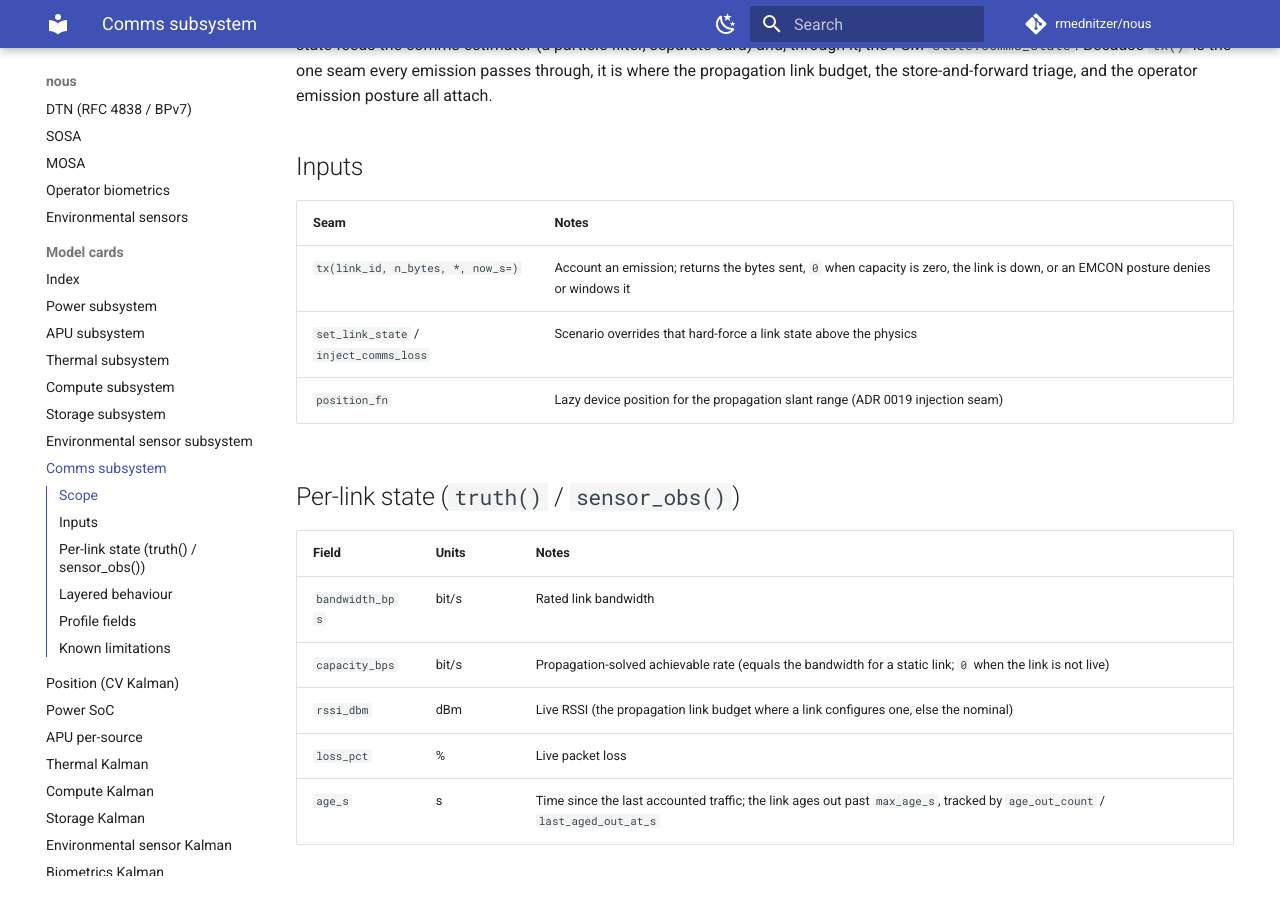
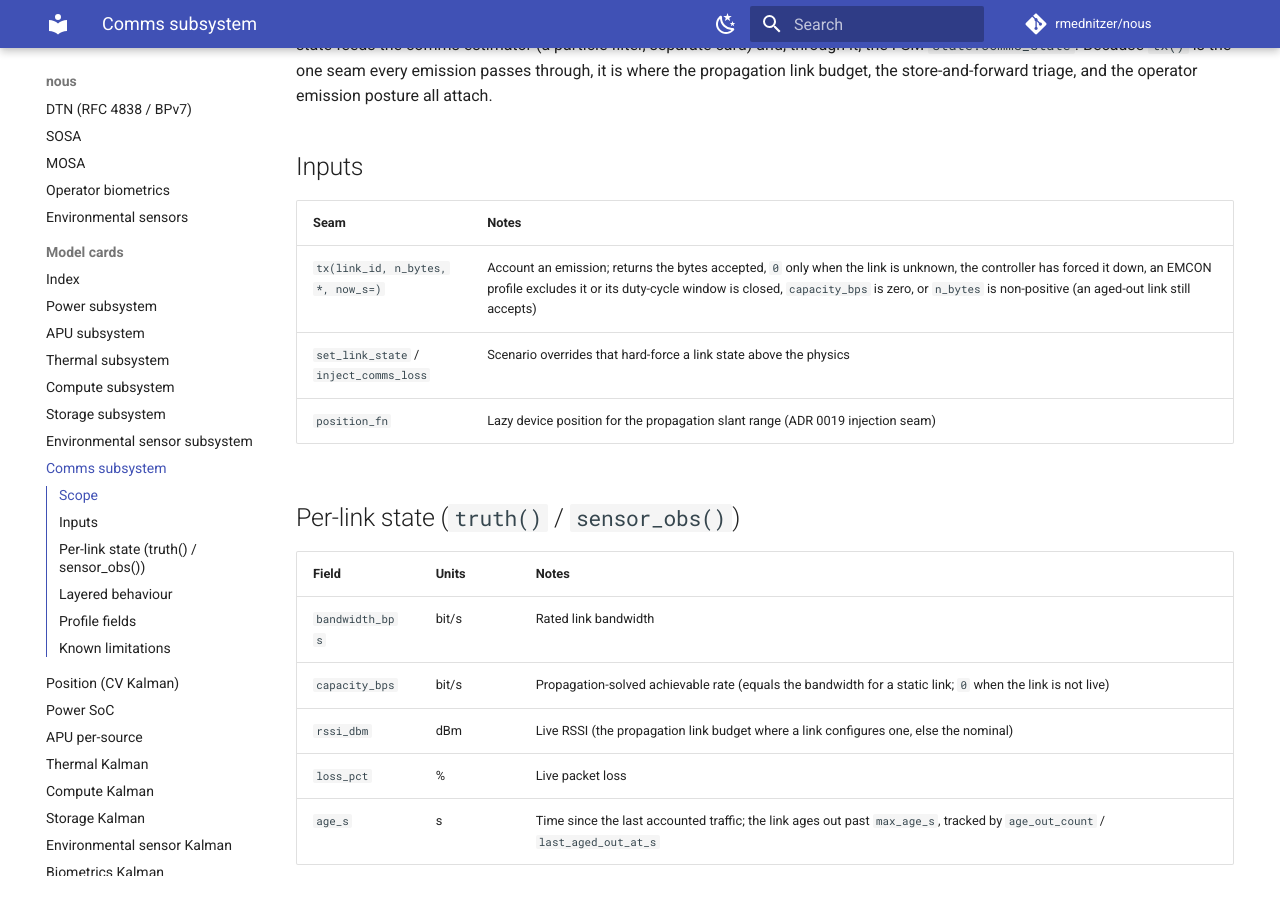
Before and after one commit to rmednitzer/nous, an MkDocs documentation site: the page built from docs/model-cards/subsystem-comms.md, in a window 1280 px wide and 900 px high, scrolled down 357 px. Built offline with MkDocs 1.6.1 and Material for MkDocs 9.7.7, drawn with Linux system fonts in a browser that asks for light colours; comment, search, counter and statistics services are not loaded.

Commit message:
docs(model-cards): correct the comms tx() contract row (review)
Copilot flagged the subsystem-comms card's tx() row: the return is bytes
*accepted* (not 'sent'), and tx() returns 0 only for specific guards (unknown
link, forced down, EMCON denial or closed window, zero capacity_bps, non-positive
n_bytes), not merely because a link is 'down' -- an aged-out link still accepts.
Aligned the row with the docstring contract.

https://claude.ai/code/session_017eybTXAGZEoHcYPt5rUMVP

```diff
--- a/docs/model-cards/subsystem-comms.md
+++ b/docs/model-cards/subsystem-comms.md
@@ -20,7 +20,7 @@ triage, and the operator emission posture all attach.
 
 | Seam | Notes |
 |------|-------|
-| `tx(link_id, n_bytes, *, now_s=)` | Account an emission; returns the bytes sent, `0` when capacity is zero, the link is down, or an EMCON posture denies or windows it |
+| `tx(link_id, n_bytes, *, now_s=)` | Account an emission; returns the bytes accepted, `0` only when the link is unknown, the controller has forced it down, an EMCON profile excludes it or its duty-cycle window is closed, `capacity_bps` is zero, or `n_bytes` is non-positive (an aged-out link still accepts) |
 | `set_link_state` / `inject_comms_loss` | Scenario overrides that hard-force a link state above the physics |
 | `position_fn` | Lazy device position for the propagation slant range (ADR 0019 injection seam) |
 
```
